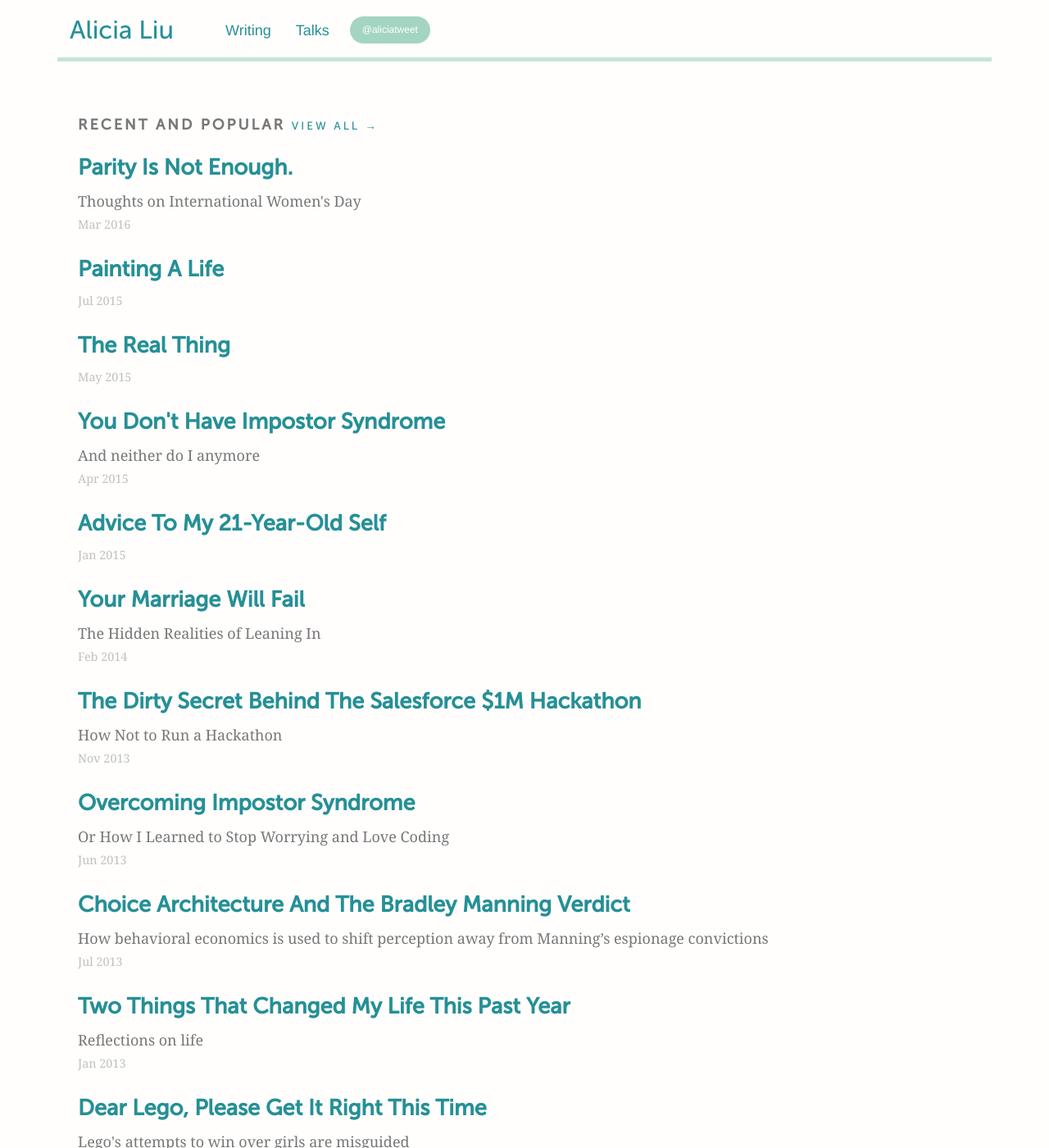
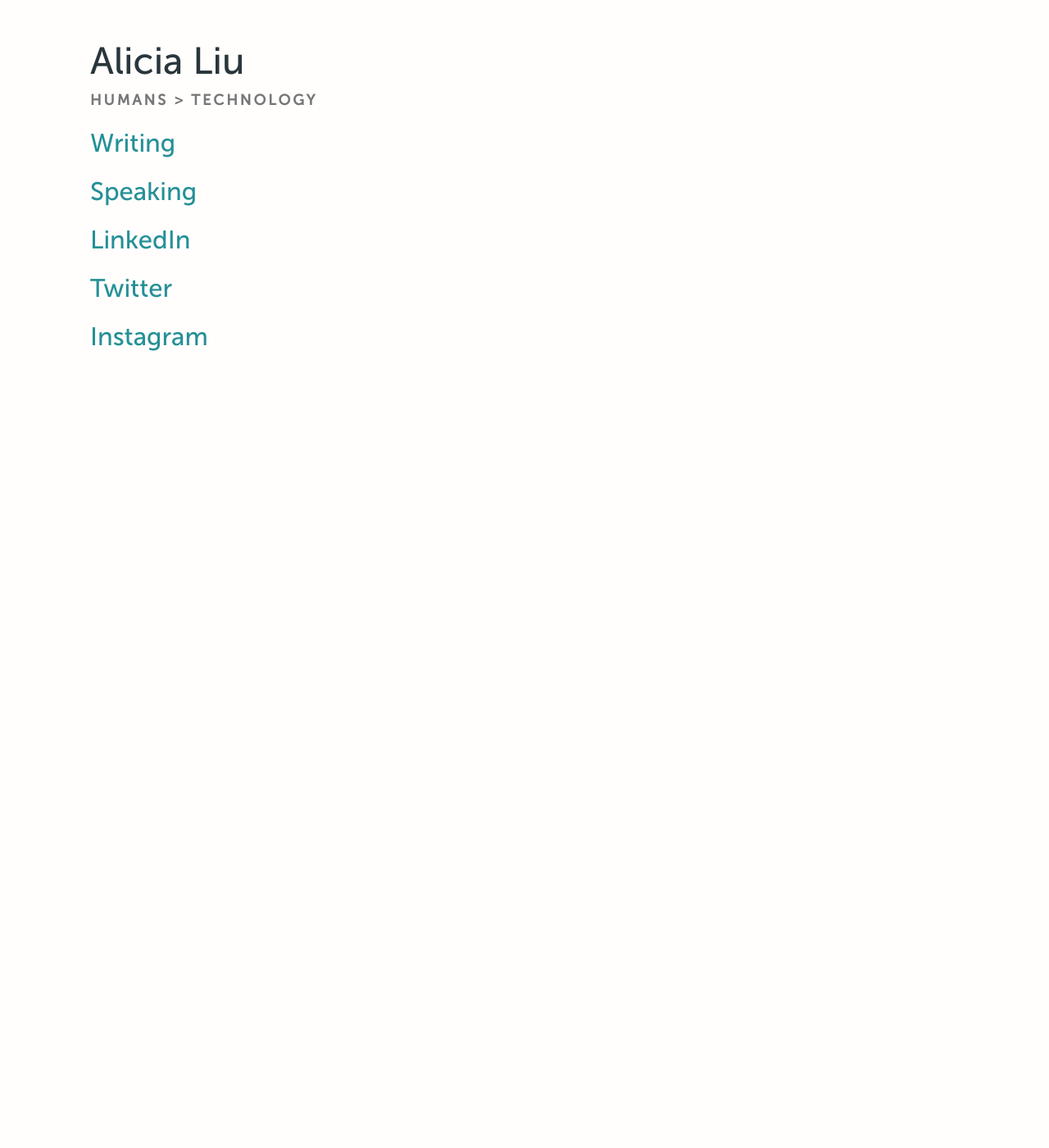
Before and after one commit to alicial/alicial.github.io, a Jekyll site: the page built from index.html, in a window 1280 px wide and 1400 px high. Shown: the whole window at 82% size. Built offline with Jekyll 4.4.1, drawn with Linux system fonts in a browser that asks for light colours; nearby versions of some CDN libraries; Markdown is read by kramdown in place of the engine named in the settings; some of the changed text lies outside the part shown.

Commit message:
Simplify

```diff
--- a/_layouts/default.html
+++ b/_layouts/default.html
@@ -7,23 +7,9 @@
   <meta name="description" content="Alicia Liu's home page">
   <meta name="viewport" content="width=device-width, initial-scale=1">
   <link rel="stylesheet" href="/css/styles.css">
-  <script src="//ajax.googleapis.com/ajax/libs/jquery/1.10.2/jquery.min.js"></script>
 </head>
 <body>
 <div class="container">
-  <div class="row">
-    <div class="col-lg-12">
-      <div class="sidebar">
-        <nav>
-          <h3 class="main-name col-lg-2 col-md-3 col-sm-4"><a href="/">Alicia Liu</a></h3>
-          <ul class="nav col-lg-10 col-md-9 col-sm-8">
-            <li><a href="/writing">Writing</a></li>
-            <li><a href="/talks">Talks</a></li>
-            <li><span class="twitter-link"><a href="https://twitter.com/@aliciatweet">@aliciatweet</a></span></li>
-          </ul>
-        </nav>
-      </div>
-    </div>
     {{ content }}
   </div>
 </div>
--- a/index.html
+++ b/index.html
@@ -2,38 +2,14 @@
 layout: default
 title: Alicia Liu
 ---
-<div class="col-lg-12 main summary">
+<div class="col-lg-12 main">
   <section>
-    <h5>Recent and Popular <small><a href="/writing">View all &rarr;</a></small></h5>
-    <dl>
-      <dt><a class="medium" target="_blank" href="https://medium.com/@aliciatweet/parity-is-not-enough-523e5cfd1c">Parity is not enough.</a></dt>
-      <dd>Thoughts on International Women's Day<time>Mar 2016</time></dd>
-      <dt><a class="medium" target="_blank" href="https://medium.com/keep-learning-keep-growing/painting-a-life-44907299be9f">Painting a Life</a></dt>
-      <dd><time>Jul 2015</time></dd>
-      <dt><a class="medium" target="_blank" href="https://medium.com/@aliciatweet/the-real-thing-ebe6d3d4f047">The Real Thing</a></dt>
-      <dd><time>May 2015</time></dd>
-      <dt><a class="medium" target="_blank" href="https://medium.com/@aliciatweet/you-don-t-have-impostor-syndrome-126e4c4bdcc">You Don't have Impostor Syndrome</a></dt>
-      <dd>And neither do I anymore <time>Apr 2015</time></dd>
-      <dt><a class="medium" target="_blank" href="https://medium.com/@aliciatweet/advice-to-my-21-year-old-self-6ffcaaa72d42">Advice to My 21-year-old Self</a></dt>
-      <dd><time>Jan 2015</time></dd>
-      <dt><a target="_blank" href="http://modelviewculture.com/pieces/your-marriage-will-fail">Your Marriage Will Fail</a></dt>
-      <dd>The Hidden Realities of Leaning In <time>Feb 2014</time></dd>
-      <dt><a class="medium" target="_blank" href="https://medium.com/hackers-and-hacking/b839268fb82d">The Dirty Secret Behind the Salesforce $1M Hackathon</a></dt>
-      <dd>How Not to Run a Hackathon <time>Nov 2013</time></dd>
-      <dt><a class="medium" target="_blank" href="https://medium.com/tech-talk/bdae04e46ec5">Overcoming Impostor Syndrome</a></dt>
-      <dd>Or How I Learned to Stop Worrying and Love Coding <time>Jun 2013</time></dd>
-      <dt><a class="medium" target="_blank" href="https://medium.com/law-of-the-land/cc9f6852bb83">Choice Architecture and the Bradley Manning Verdict</a></dt>
-      <dd>How behavioral economics is used to shift perception away from Manning&#8217;s espionage convictions <time>Jul 2013</time></dd>
-      <dt><a target="_blank" href="http://blog.alicialiu.me/post/39461829635/two-things-that-changed-my-life-this-past-year">Two things that changed my life this past year</a></dt>
-      <dd>Reflections on life <time>Jan 2013</time></dd>
-      <dt><a target="_blank" href="http://blog.alicialiu.me/post/14304196357/dear-lego-please-get-it-right-this-time" title="Dear Lego, Please Get it Right this Time">Dear Lego, Please Get it Right this Time</a></dt>
-      <dd>Lego's attempts to win over girls are misguided <time>Dec 2011</time></dd>
-      <dt><a target="_blank" href="http://blog.alicialiu.me/post/9725116136/brogramming-no-thanks" title="Brogramming? No Thanks.">Brogramming? No Thanks.</a></dt>
-      <dd>Oh Brogrammers... <time>Oct 2011</time></dd>
-      <dt><a target="_blank" href="http://blog.alicialiu.me/post/9245739768/why-girls-and-boys-should-learn-how-to-code" title="Why Girls (and Boys) Should Learn How to Code">Why Girls (and Boys) Should Learn How to Code</a></dt>
-      <dd>Coding should be taught early on <time>Aug 2011</time></dd>
-      <dt><a target="_blank" href="http://blog.alicialiu.me/post/6097321004/the-value-of-good-writing" title="The Value of Good Writing">The Value of Good Writing</a></dt>
-      <dd>Why I write <time>Jun 2011</time></dd>
-    </dl>
+    <h1>Alicia Liu</h1>
+    <h5>Humans > Technology</h5>
+    <h3><a target="_blank" href="https://medium.com/counter-intuition">Writing</a></h3>
+    <h3><a target="_blank" href="https://medium.com/counter-intuition/speaking/">Speaking</a></h3>
+    <h3><a target="_blank" href="https://www.linkedin.com/in/alicialiu/">LinkedIn</a></h3>
+    <h3><a target="_blank" href="https://twitter.com/aliciatweet">Twitter</a></h3>
+    <h3><a target="_blank" href="https://www.instagram.com/aliciatweet/">Instagram</a></h3>
   </section>
 </div>
```
